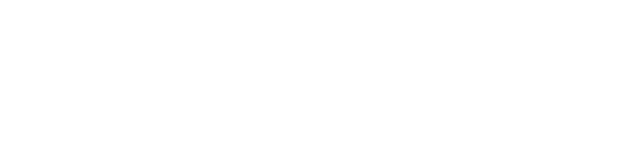
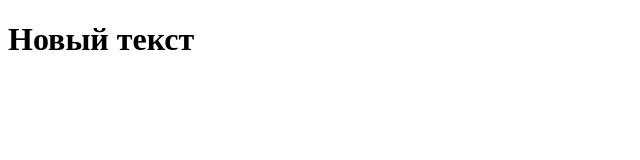
Before and after one commit to tumanoviv/git-test, a plain HTML site: page index.html in a window 1280 px wide. Shown: the whole page, without its empty margins (0-640 px from the left). Drawn offline with Linux system fonts and the light colour scheme.

Commit message:
add text

```diff
--- a/index.html
+++ b/index.html
@@ -7,6 +7,6 @@
     <title>Document</title>
 </head>
 <body>
-
+    <h1>Новый текст</h1>
 </body>
 </html>
```
